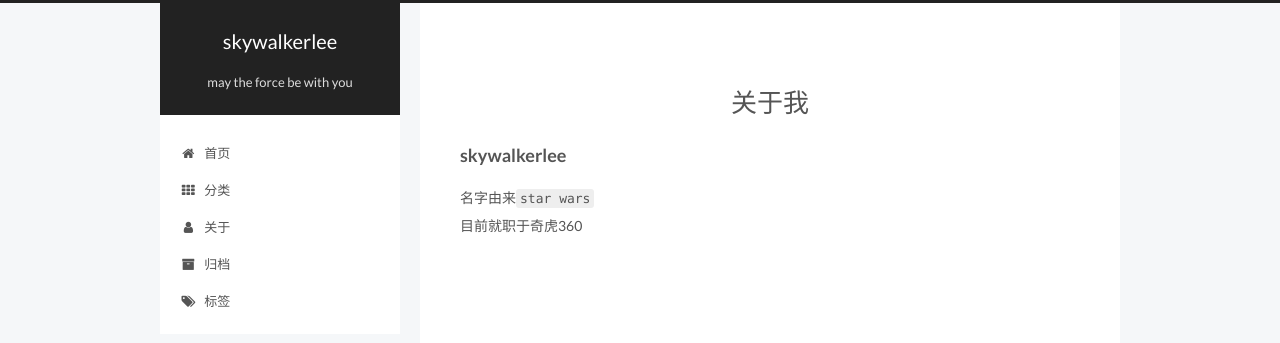
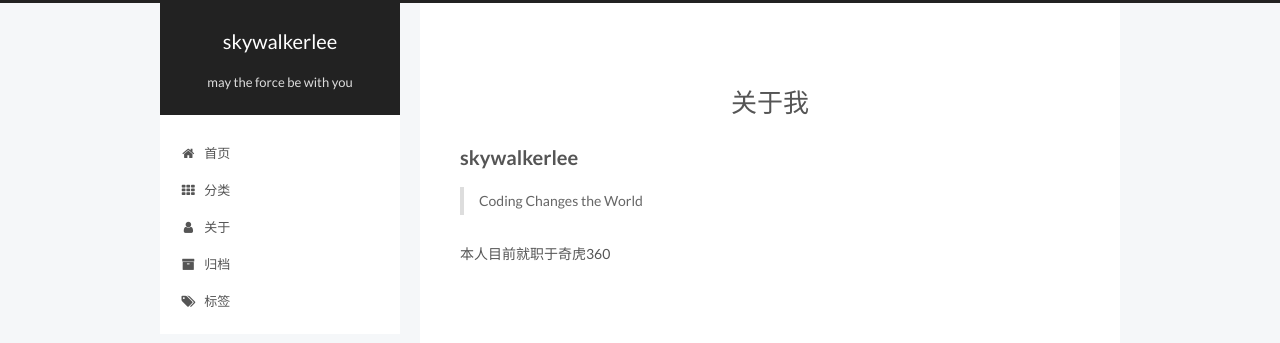
Before and after one commit to skywalkerlee/skywalkerlee.github.io, a plain HTML site: page about/index.html in a window 1280 px wide. Shown: the top 343 px of the page. Drawn offline with Linux system fonts and the light colour scheme.

Commit message:
Site updated: 2017-03-30 15:12:12

```diff
--- a/about/index.html
+++ b/about/index.html
@@ -89,16 +89,25 @@
 
 
 
-<meta name="description" content="skywalkerlee名字由来star wars目前就职于奇虎360">
+<meta name="description" content="skywalkerlee
+Coding Changes the World
+
+本人目前就职于奇虎360">
 <meta property="og:type" content="website">
 <meta property="og:title" content="关于我">
 <meta property="og:url" content="http://yoursite.com/about/index.html">
 <meta property="og:site_name" content="skywalkerlee">
-<meta property="og:description" content="skywalkerlee名字由来star wars目前就职于奇虎360">
-<meta property="og:updated_time" content="2017-03-30T07:09:09.000Z">
+<meta property="og:description" content="skywalkerlee
+Coding Changes the World
+
+本人目前就职于奇虎360">
+<meta property="og:updated_time" content="2017-03-30T07:11:45.000Z">
 <meta name="twitter:card" content="summary">
 <meta name="twitter:title" content="关于我">
-<meta name="twitter:description" content="skywalkerlee名字由来star wars目前就职于奇虎360">
+<meta name="twitter:description" content="skywalkerlee
+Coding Changes the World
+
+本人目前就职于奇虎360">
 
 
 
@@ -278,7 +287,10 @@
 
 
 
-      <h3 id="skywalkerlee"><a href="#skywalkerlee" class="headerlink" title="skywalkerlee"></a>skywalkerlee</h3><p>名字由来<code>star wars</code><br>目前就职于奇虎360</p>
+      <h2 id="skywalkerlee"><a href="#skywalkerlee" class="headerlink" title="skywalkerlee"></a>skywalkerlee</h2><blockquote>
+<p>Coding Changes the World</p>
+</blockquote>
+<p>本人目前就职于奇虎360</p>
 
 
   </div>
--- a/css/main.css
+++ b/css/main.css
@@ -1807,7 +1807,7 @@ pre .javascript .function {
   width: 4px;
   height: 4px;
   border-radius: 50%;
-  background: #ffc746;
+  background: #5b904e;
 }
 .links-of-blogroll {
   font-size: 13px;
```
